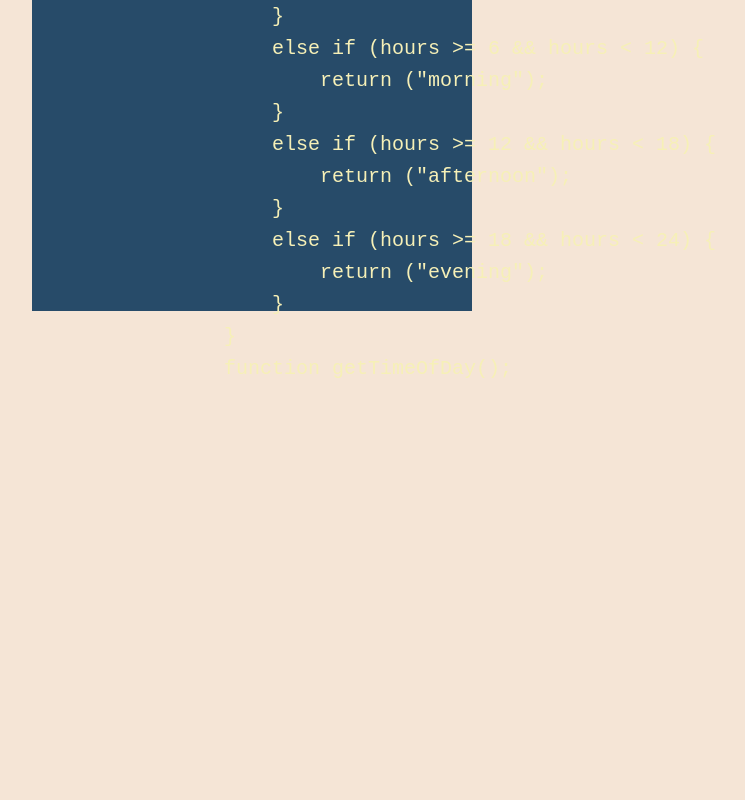
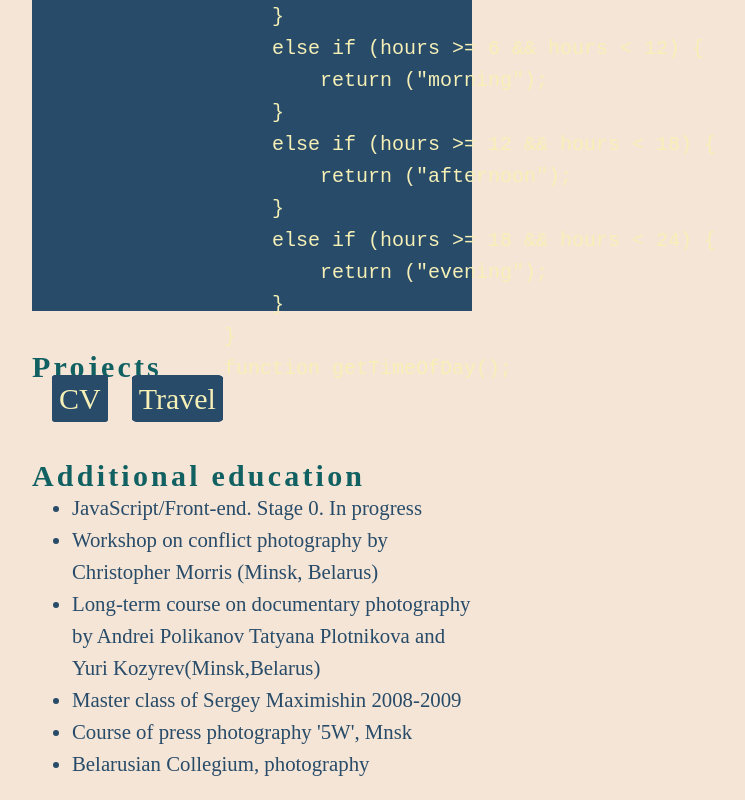
Before and after one commit to omega1u123/rsschool-cv, a plain HTML site: page index.html in a window 1280 px wide. Shown: the part 1861-2661 px from the top of the page, without its empty margins (348-1093 px from the left). Before the commit the page ends 2278 px from the top, so only its background shows below. Drawn offline with Linux system fonts and the light colour scheme.

Commit message:
feat: add html code

```diff
--- a/index.html
+++ b/index.html
@@ -118,6 +118,24 @@
                 function getTimeOfDay();
             </pre>
                 </section>
+                <section class="section" id="projects">
+                    <h2 class="section-title">Projects</h2>
+                    <div class="projects-wrapper">
+                        <div class="cv"><a class="border-cv" href="https://uladek.github.io/rsschool-cv/">CV</a></div>
+                        <div class="cv"><a class="border-cv" href="https://rolling-scopes-school.github.io/uladek-JSFEPRESCHOOL2022Q2/travel/">Travel</a></div>
+                    </div>
+                </section>
+                <section class="section" id="courses">
+                    <h2 class="section-title">Additional education</h2>
+                    <ul class="green">
+                        <li>JavaScript/Front-end. Stage 0. In progress</li>
+                        <li>Workshop on conflict photography by Christopher Morris (Minsk, Belarus)</li>
+                        <li>Long-term course on documentary photography by Andrei Polikanov Tatyana Plotnikova and Yuri Kozyrev(Minsk,Belarus)</li>
+                        <li>Master class of Sergey Maximishin 2008-2009</li>
+                        <li>Course of press photography '5W', Mnsk</li>
+                        <li>Belarusian Collegium, photography</li>
+                    </ul>
+                </section>
     </main>
 </body>
 </html>
```
